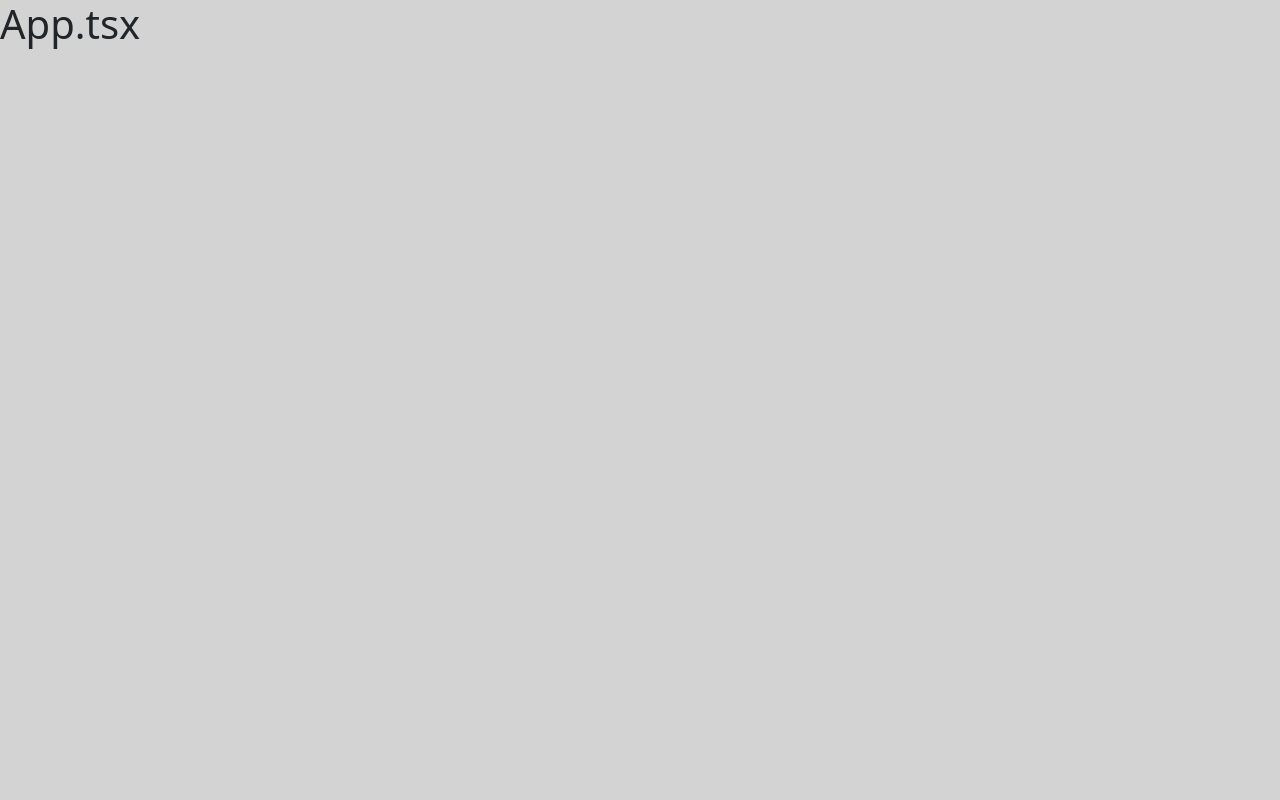
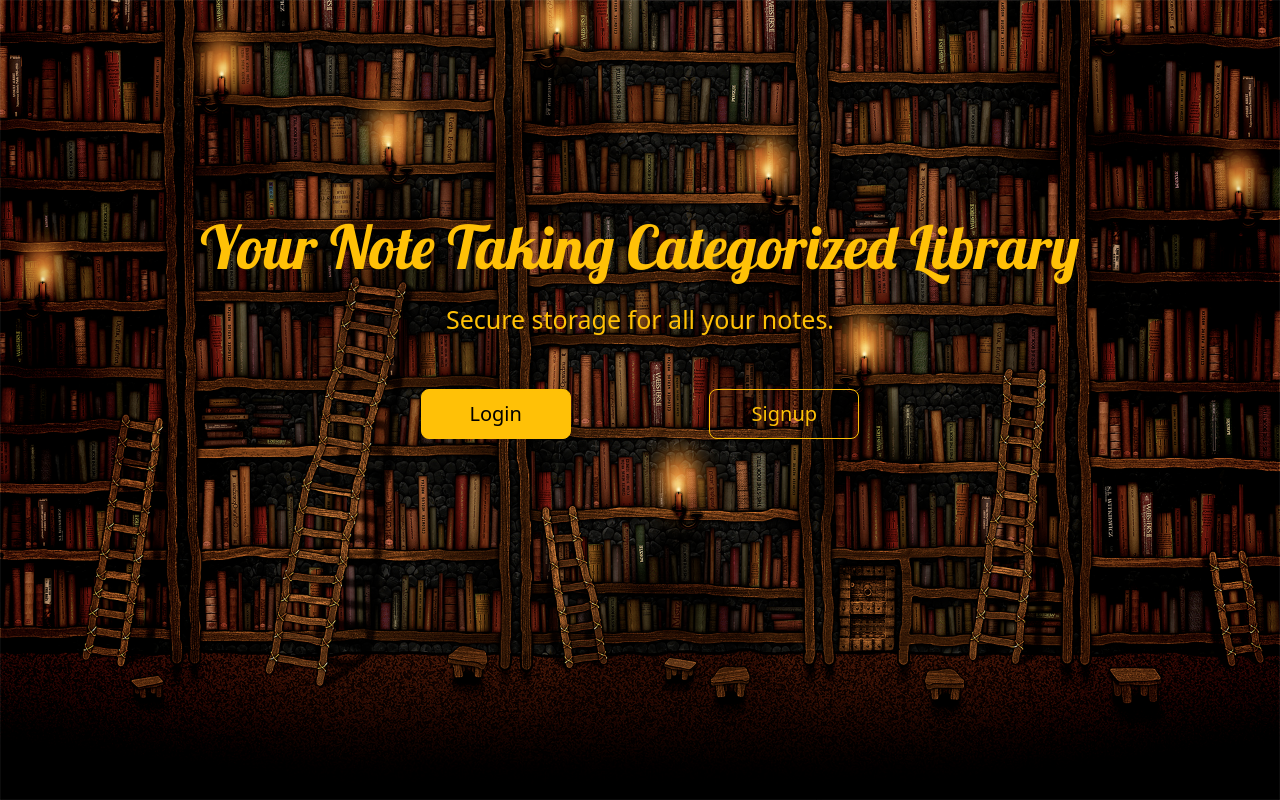
Before and after one commit to pageler/note-taking_categorized_library, a React (Create React App) app in the folder frontend/: page / in a window 1280 px wide. Built offline with nearby package versions, Linux system fonts and the light colour scheme.

Commit message:
LandingPage & Page Routes

```diff
--- a/frontend/src/App.tsx
+++ b/frontend/src/App.tsx
@@ -1,9 +1,26 @@
 import "bootstrap/dist/css/bootstrap.min.css";
+import { LandingPage } from "./pages/landingPage/LandingPage";
+import { Navigate, Route, Routes } from "react-router-dom";
+import { NoteList } from "./pages/NoteList";
+import { NewNote } from "./pages/NewNote";
+import { NoteDetails } from "./pages/NoteDetails";
+import { EditNote } from "./pages/EditNote";
 
 function App() {
     return (
         <>
-            <h1>App.tsx</h1>
+            <div>
+                <Routes>
+                    <Route path="/" element={<LandingPage />} />
+                    <Route path="/list" element={<NoteList />} />
+                    <Route path="/new" element={<NewNote />} />
+                    <Route path="/:id">
+                        <Route index element={<NoteDetails />} />
+                        <Route path="edit" element={<EditNote />} />
+                    </Route>
+                    <Route path="*" element={<Navigate to="/list" />} />
+                </Routes>
+            </div>
         </>
     );
 }
--- a/frontend/src/index.tsx
+++ b/frontend/src/index.tsx
@@ -2,13 +2,16 @@ import React from "react";
 import ReactDOM from "react-dom/client";
 import App from "./App";
 import reportWebVitals from "./reportWebVitals";
+import { BrowserRouter } from "react-router-dom";
 
 const root = ReactDOM.createRoot(
     document.getElementById("root") as HTMLElement
 );
 root.render(
     <React.StrictMode>
-        <App />
+        <BrowserRouter>
+            <App />
+        </BrowserRouter>
     </React.StrictMode>
 );
 
--- /dev/null
+++ b/frontend/src/pages/EditNote.tsx
@@ -0,0 +1,13 @@
+import { Container } from "react-bootstrap";
+
+type EditNoteProps = {};
+
+export const EditNote = (props: EditNoteProps) => {
+    return (
+        <>
+            <Container className="my-4">
+                <h1>EditNote</h1>
+            </Container>
+        </>
+    );
+};
--- /dev/null
+++ b/frontend/src/pages/NewNote.tsx
@@ -0,0 +1,9 @@
+type NewNoteProps = {};
+
+export const NewNote = (props: NewNoteProps) => {
+    return (
+        <>
+            <h1>NewNote</h1>
+        </>
+    );
+};
--- /dev/null
+++ b/frontend/src/pages/NoteDetails.tsx
@@ -0,0 +1,9 @@
+type NoteDetailsProps = {};
+
+export const NoteDetails = (props: NoteDetailsProps) => {
+    return (
+        <>
+            <h1>NoteDetails</h1>
+        </>
+    );
+};
--- /dev/null
+++ b/frontend/src/pages/NoteList.tsx
@@ -0,0 +1,9 @@
+type NoteListProps = {};
+
+export const NoteList = (props: NoteListProps) => {
+    return (
+        <>
+            <h1>NoteList</h1>
+        </>
+    );
+};
--- /dev/null
+++ b/frontend/src/pages/landingPage/LandingPage.css
@@ -0,0 +1,59 @@
+.main {
+    min-height: 100vh;
+    display: flex;
+    align-items: center;
+    background-image: url("../../../public/images/Library.jpg");
+    background-position: center;
+    background-size: cover;
+}
+
+.title {
+    font-size: 2em;
+    font-family: Lobster;
+    color: #ffc107;
+}
+
+.subtitle {
+    font-size: 25px;
+    padding-top: 10px;
+    color: #ffc107;
+}
+
+.buttonContainer {
+    margin-top: 50px;
+    display: flex;
+    justify-content: space-evenly;
+}
+
+.intro-text {
+    width: 100%;
+    text-align: center;
+    margin-bottom: 150px;
+}
+
+.landingButton {
+    width: 200px;
+    height: 55px;
+}
+
+@media only screen and (min-width: 1200px) {
+    .buttonContainer {
+        padding: 0 200px;
+    }
+    .title {
+        padding: 0 100;
+    }
+}
+
+@media only screen and (min-width: 768px) {
+    .buttonContainer {
+        padding: 0 200px;
+    }
+    .title {
+        font-size: 60px;
+    }
+    .landingButton {
+        width: 150px;
+        height: 50px;
+    }
+}
--- /dev/null
+++ b/frontend/src/pages/landingPage/LandingPage.tsx
@@ -0,0 +1,45 @@
+import { Button, Container, Row } from "react-bootstrap";
+import "./LandingPage.css";
+
+type LandingPageProps = {};
+
+export const LandingPage = (props: LandingPageProps) => {
+    return (
+        <div className="main">
+            <Container>
+                <Row>
+                    <div className="intro-text">
+                        <div>
+                            <h1 className="title">
+                                Your Note Taking Categorized Library
+                            </h1>
+                            <p className="subtitle">
+                                Secure storage for all your notes.
+                            </p>
+                        </div>
+                        <div className="buttonContainer">
+                            <a href="/login">
+                                <Button
+                                    size="lg"
+                                    className="landingButton"
+                                    variant="warning"
+                                >
+                                    Login
+                                </Button>
+                            </a>
+                            <a href="/register">
+                                <Button
+                                    size="lg"
+                                    className="landingButton"
+                                    variant="outline-warning"
+                                >
+                                    Signup
+                                </Button>
+                            </a>
+                        </div>
+                    </div>
+                </Row>
+            </Container>
+        </div>
+    );
+};
```
Also changed, not shown: frontend/public/images/Library.jpg (added).
